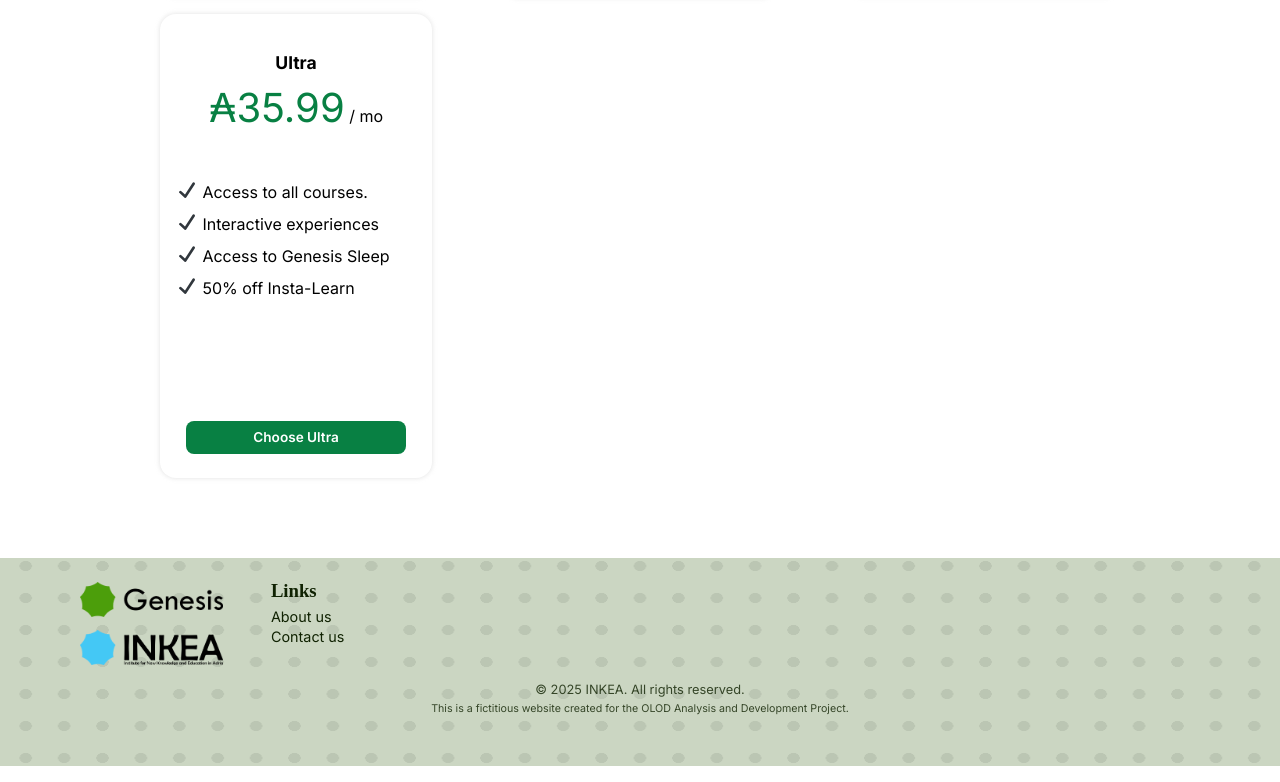
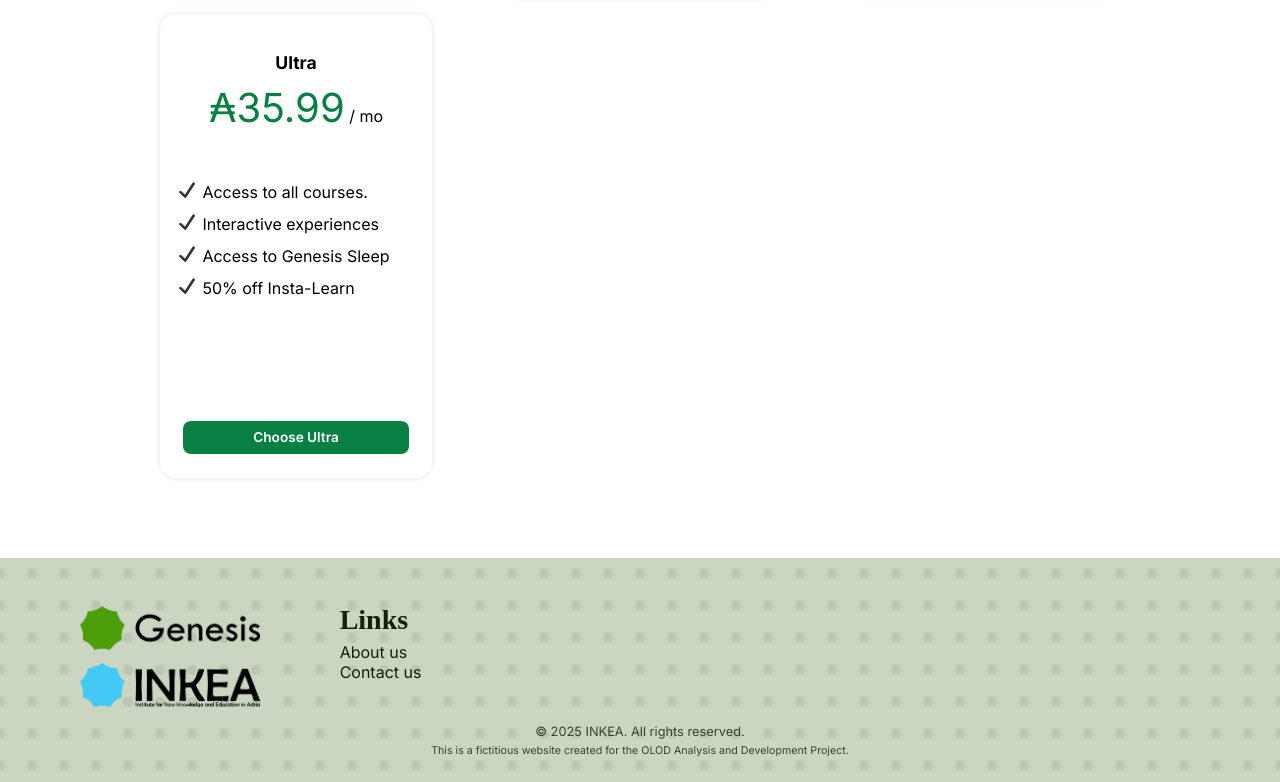
Before and after one commit to RuneHerreman/adria-client, a Vue app: page /subscription in a window 1280 px wide. Shown: the part 711-1493 px from the top of the page. Built offline with nearby package versions, Linux system fonts and the light colour scheme.

Commit message:
Fixed styling issues

```diff
--- a/src/assets/css/main.css
+++ b/src/assets/css/main.css
@@ -143,3 +143,13 @@ h1::after {
     background: rgba(255, 255, 255, 0.9); /* 20% white transparency */
     z-index: -1;
 }
+
+.button{
+    width: fit-content;
+    height: fit-content;
+    border-radius: 0.5rem;
+    text-decoration: none;
+    font-size: 0.85rem;
+    padding: 0.6rem 0.75rem;
+    font-weight: 600;
+}
--- a/src/components/FooterComponent.vue
+++ b/src/components/FooterComponent.vue
@@ -5,8 +5,8 @@ import InkeaLogo from "@/assets/media/INKEA.png";
 
 <template>
   <footer>
-    <div id="content">
-      <div class="footer-left">
+    <section id="content">
+      <div class="footer-top">
         <div id="logos">
           <img :src="GenesisLogo" alt="Genesis Logo" class="logo" />
           <img :src="InkeaLogo" alt="INKEA Logo" class="logo" />
@@ -21,15 +21,15 @@ import InkeaLogo from "@/assets/media/INKEA.png";
           <router-link to="/contact">Contact us</router-link>
         </div>
       </div>
-    </div>
+    </section>
 
-    <div id="copyright">
+    <section id="copyright">
       <p>© 2025 INKEA. All rights reserved.</p>
       <small>
         This is a fictitious website created for the OLOD Analysis and
         Development Project.
       </small>
-    </div>
+    </section>
   </footer>
 </template>
 
@@ -40,12 +40,12 @@ footer {
   background-image:
       radial-gradient(rgba(0, 0, 0, 0.04) 22%, transparent 23%),
       radial-gradient(rgba(0, 0, 0, 0.04) 22%, transparent 23%);
-  background-position: center;
-  background-size: 2.4rem 2rem;
+  background-position: center center;
+  background-size: 2rem 2rem;
 
   font-family: "Inter", sans-serif;
   color: var(--dark-green);
-  padding: 1.5rem 5rem;
+  padding: 3rem 5rem 1rem 5rem;
   height: 10rem;
 }
 
@@ -57,10 +57,10 @@ footer {
   gap: 2rem;
 }
 
-.footer-left {
+.footer-top {
   display: flex;
   align-items: flex-start;
-  gap: 3rem;
+  gap: 5rem;
 }
 
 #logos {
@@ -70,7 +70,7 @@ footer {
 }
 
 .logo {
-  height: 2.1875rem;
+  height: 2.75rem;
   width: auto;
 }
 
@@ -82,6 +82,7 @@ footer {
 
 #links h3 {
   font-weight: 700;
+  font-size: 1.75rem;
   margin-bottom: 0.3rem;
 }
 
@@ -89,8 +90,8 @@ footer {
 #links router-link {
   color: var(--dark-green);
   text-decoration: none;
-  font-size: 0.9rem;
-  transition: color 0.2s ease;
+  font-size: 1rem;
+  transition: color 0.1s ease-in-out;
 }
 
 #links a:hover,
--- a/src/components/buttons/BrightGreenButtonComponent.vue
+++ b/src/components/buttons/BrightGreenButtonComponent.vue
@@ -5,7 +5,7 @@ defineProps({
 </script>
 
 <template>
-  <router-link :to="route" class="brightgreen-button">
+  <router-link :to="route" class="brightgreen-button button">
     <slot></slot>
   </router-link>
 </template>
@@ -14,13 +14,5 @@ defineProps({
   .brightgreen-button {
     background-color: var(--bright-green);
     color: white;
-    padding: 0.6rem;
-    width: fit-content;
-    height: fit-content;
-    border-radius: 0.5rem;
-    text-decoration: none;
-    font-size: 0.85rem;
-
-    font-weight: 600;
   }
 </style>
--- a/src/components/buttons/YesNoButtonComponent.vue
+++ b/src/components/buttons/YesNoButtonComponent.vue
@@ -21,13 +21,14 @@ function handleAffirmation(){
 
 <template>
   <div>
-    <GreyButtonComponent @click="closePopup">{{props.negativeText}}</GreyButtonComponent>
-    <LightGreenButtonComponent @click="handleAffirmation">{{props.positiveText}}</LightGreenButtonComponent>
+    <GreyButtonComponent route="" class="btnPopup" @click="closePopup">{{props.negativeText}}</GreyButtonComponent>
+    <LightGreenButtonComponent route="" class="btnPopup" @click="handleAffirmation">{{props.positiveText}}</LightGreenButtonComponent>
   </div>
 </template>
 
 <style scoped>
   div {
+    margin-top: 1rem;
     display: flex;
     flex-direction: row;
     flex-wrap: wrap;
--- a/src/components/popup-components/DefaultPopupComponent.vue
+++ b/src/components/popup-components/DefaultPopupComponent.vue
@@ -1,30 +1,38 @@
 <script setup lang="ts">
 
 import YesNoButtonComponent from "@/components/buttons/YesNoButtonComponent.vue";
+const emits = defineEmits(["close", "affirmation"]);
+function handleClose(){
+  emits("close");
+}
+
+function handleAffirmation(){
+  emits("affirmation");
+}
 </script>
 
 <template>
   <section class="popup">
     <slot id="text" name="text-content"></slot>
-    <YesNoButtonComponent/>
+    <YesNoButtonComponent
+        negative-text="Go back"
+        @close="handleClose()"
+        @affirmation="handleAffirmation()"
+    />
   </section>
 </template>
 
 <style scoped>
   .popup{
     background-color: white;
-    border-radius: 0.5rem;
+    border-radius: 1rem;
     border: #DADADA solid 0.0612rem;
-    box-shadow: 0 0 10rem 20rem rgba(51, 51, 51, 0.1);
+    box-shadow: 0 0 0.25rem rgba(217, 217, 217, 0.25);
 
-    padding: 1rem;
+    padding: 1.25rem;
     position: absolute;
     top: 50%;
     left: 50%;
-    transform: translate(-50%, -50%);
-  }
-
-  #text{
-    margin-bottom: 2rem;
+    transform: translate(-50%, -150%);
   }
 </style>
```
